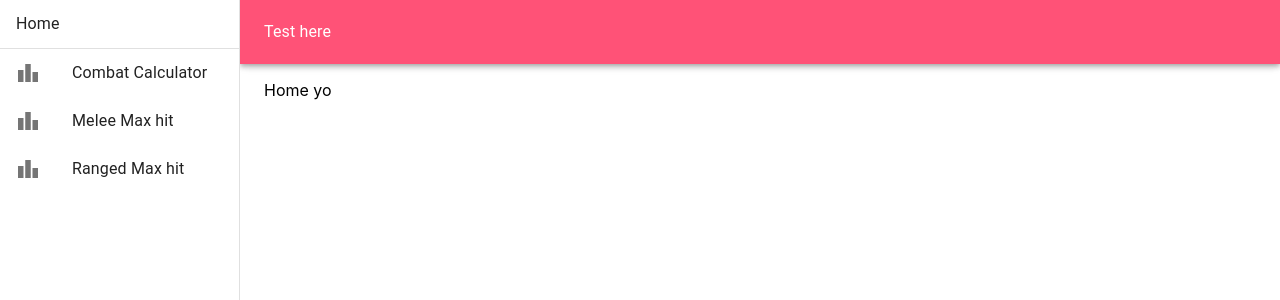
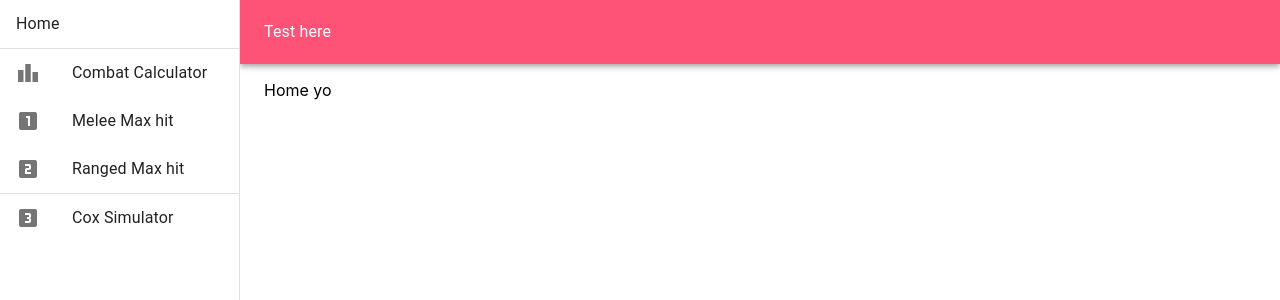
Before and after one commit to J-Haynes/osrs-tools, a React (Create React App) app: page / in a window 1280 px wide. Shown: the top 300 px of the page. Built offline with nearby package versions, Linux system fonts and the light colour scheme.

Commit message:
adds cox sim component and adds it to navbar

```diff
--- a/src/App.tsx
+++ b/src/App.tsx
@@ -13,6 +13,7 @@ import { Routes, Route, Outlet } from 'react-router-dom'
 import Home from './components/Home'
 import MeleeMax from './components/Melee-Max'
 import RangedMax from './components/Ranged-Max'
+import CoxSim from './components/CoxSim'
 
 const theme = createTheme(themeOptions)
 
@@ -38,6 +39,7 @@ function App() {
               <Route path="combat-calculator" element={<Combatlevel />} />
               <Route path="melee-max-hit" element={<MeleeMax />} />
               <Route path="ranged-max-hit" element={<RangedMax />} />
+              <Route path="cox" element={<CoxSim />} />
             </Routes>
             <Outlet />
           </Box>
--- /dev/null
+++ b/src/components/CoxSim.tsx
@@ -0,0 +1,7 @@
+import React from 'react'
+
+import { cox } from '../tools/raidSim'
+
+export default function CoxSim() {
+  return <>CoxSim yo</>
+}
--- a/src/components/Nav.tsx
+++ b/src/components/Nav.tsx
@@ -19,8 +19,9 @@ import {
 } from '@mui/material'
 
 import Leaderboard from '@mui/icons-material/Leaderboard'
-import LooksOne from '@mui/icons-material/Leaderboard'
-import LooksTwo from '@mui/icons-material/Leaderboard'
+import LooksOne from '@mui/icons-material/LooksOne'
+import LooksTwo from '@mui/icons-material/LooksTwo'
+import Looks3 from '@mui/icons-material/Looks3'
 
 const drawerWidth = 240
 
@@ -48,6 +49,13 @@ const drawer = (
           <LooksTwo />
         </ListItemIcon>
         <ListItemText primary="Ranged Max hit" />
+      </ListItemButton>
+      <Divider />
+      <ListItemButton component={Link} to="cox">
+        <ListItemIcon>
+          <Looks3 />
+        </ListItemIcon>
+        <ListItemText primary="Cox Simulator" />
       </ListItemButton>
     </List>
   </div>
```
